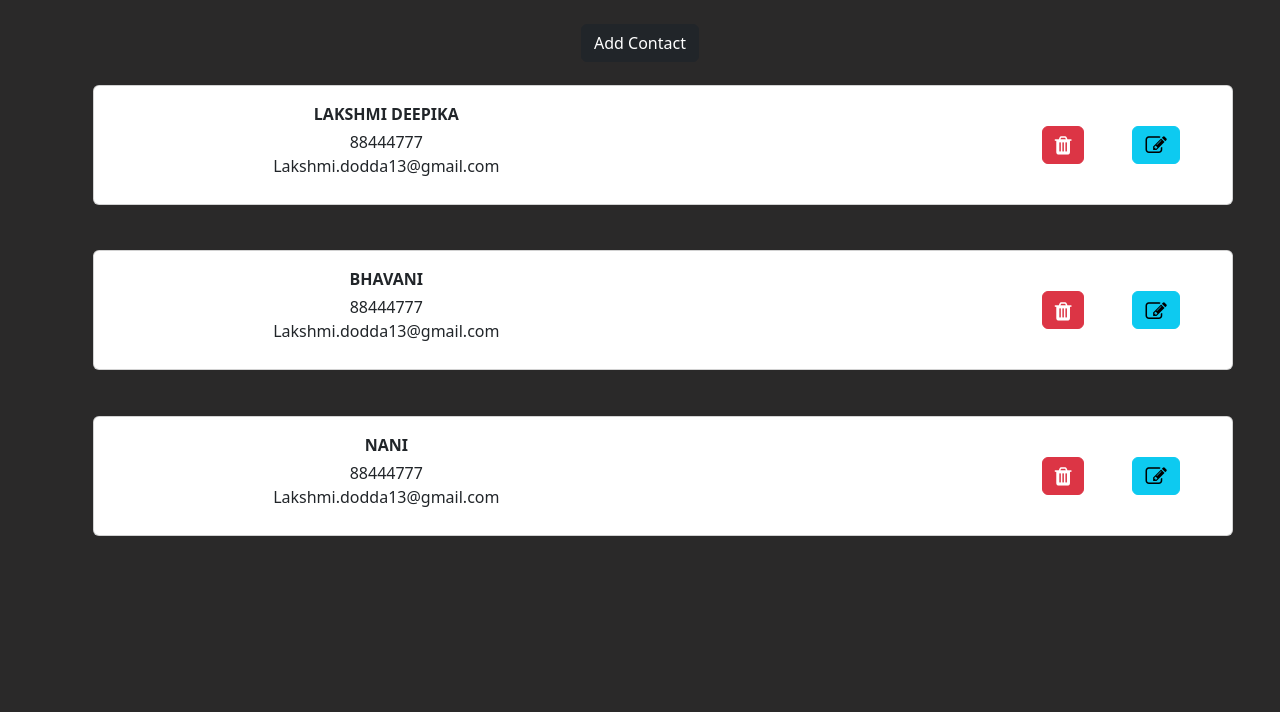
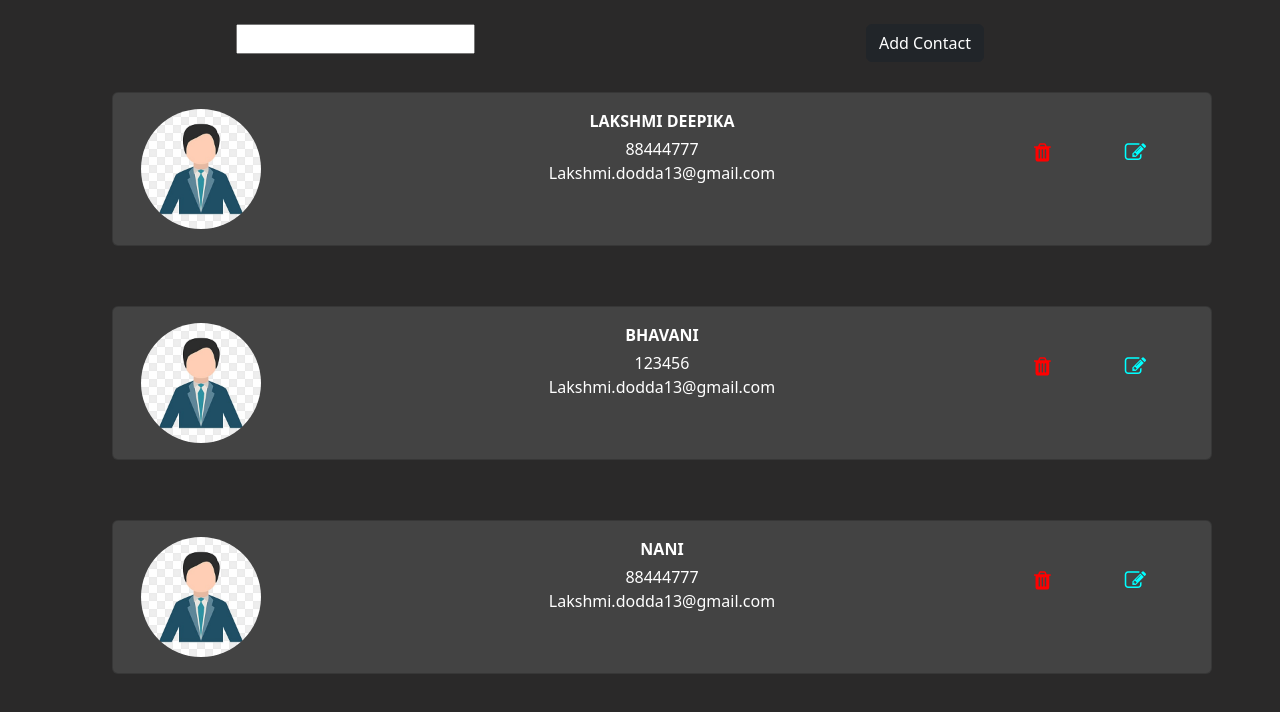
Before and after one commit to deepikavirajith/ContactsApplication_with_Redux, a React (Create React App) app: page / in a window 1280 px wide. Shown: the top 712 px of the page. Built offline with nearby package versions, Linux system fonts and the light colour scheme; data requests are answered from the project's data file.

Commit message:
adding_Search

```diff
--- a/json-server/db.json
+++ b/json-server/db.json
@@ -9,7 +9,7 @@
     {
       "pname": "Bhavani",
       "pemail": "Lakshmi.dodda13@gmail.com",
-      "pnumber": "88444777",
+      "pnumber": "123456",
       "id": 10
     },
     {
--- a/src/App.css
+++ b/src/App.css
@@ -1,25 +1,18 @@
-.card{
-  width: '18rem';
+
+.card {
   margin: 2%;
   text-align: center;
-  display: block;
-  align-items: center;
-  justify-content: flex-end;
+  background-color: rgb(67, 67, 67);
+  color: white;
 }
 
-.cardtitle{
+.cardtitle {
   font-weight: bold;
   text-transform: uppercase;
 }
 
-/* EditContactComponent.css */
 
-.center-container {
-  display: flex;
-  justify-content: center;
-  align-items: center;
-  min-height: 100vh;
-}
+
 
 .edit-contact-form {
   width: 100%;
@@ -57,3 +50,19 @@ body {
   margin: 0; /* Reset default margin to ensure full coverage */
   padding: 0; /* Reset default padding to ensure full coverage */
 }
+
+#image{
+  width: 120px;
+  height: 120px;
+  object-fit: cover;
+  border-radius: 50%;
+}
+.loading{
+  color: white;
+}
+#trash{
+  color: red;
+}
+#edit{
+  color: aqua;
+}
--- a/src/components/ContactsComponents.js
+++ b/src/components/ContactsComponents.js
@@ -1,12 +1,12 @@
-import React, { useEffect } from 'react';
+import React from 'react';
 import { useSelector } from 'react-redux';
-import { Card, CardBody, CardTitle, CardSubtitle, CardText, CardFooter } from 'reactstrap';
+import { Card, CardBody, CardTitle, CardSubtitle, CardText, CardFooter, CardImg } from 'reactstrap';
 import { useDispatch } from 'react-redux';
 import { Link } from 'react-router-dom';
 import axios from 'axios';
 import { deleteContactAction } from '../actions/ContactsAction';
 import { toast } from 'react-toastify';
-import EditContactComponent from './EditContactComponent';
+import SearchComponent from './SearchComponent';
 
 
 const ContactsComponents = () => {
@@ -31,23 +31,29 @@ const ContactsComponents = () => {
     if (contacts != null) {
         const renderList = contacts.map(contact =>
             <div className='container'>
-                <div className='row'>
-                    <Card key={contact.id} >
+                <div className='row m-2'>
+                    <Card key={contact.id} className='card'>
+
                         <CardBody>
                             <div className='row'>
-                                <div className='col-md-6'>
+                                <div className='col-md-2'>
+                                    <div className="d-flex justify-content-start">
+                                        <CardImg variant="top" src="avtar.jpg" id='image' />
+                                    </div>
+                                </div>
+                                <div className='col-md-8'>
                                     <CardTitle className='cardtitle'>{contact.pname}</CardTitle>
                                     <CardSubtitle>{contact.pnumber}</CardSubtitle>
                                     <CardText>{contact.pemail}</CardText>
                                 </div>
-                                <div className='col-md-6'>
+                                <div className='col-md-2'>
                                     <div className='d-flex justify-content-end'>
-                                        <button type="button" className="btn btn-danger m-4" onClick={() => deleteContact(contact.id)}>
+                                        <button type="button" className="btn m-4" id='trash' onClick={() => deleteContact(contact.id)}>
                                             <i className="fa fa-trash fa-lg"></i>
                                         </button>
                                         <Link
                                             to={`/edit/${contact.id}`} // Redirect to edit form with contact id as parameter
-                                            className="btn btn-info m-4">
+                                            className="btn m-4" id='edit'>
                                             <i className='fa fa-edit fa-lg'></i>
                                         </Link>
                                     </div>
@@ -59,13 +65,12 @@ const ContactsComponents = () => {
             </div>
         );
 
-
-
-
-
         return (
             <div className='container'>
                 <div className="row mt-4">
+                    <div className='col text-center '>
+                        <SearchComponent />
+                    </div>
                     <div className='col text-center'>
                         <Link to="/main" className='btn btn-dark'>
                             Add Contact
--- a/src/components/EditContactComponent.js
+++ b/src/components/EditContactComponent.js
@@ -93,7 +93,7 @@ return (
         <div className='row'>
             <div className='col-sm-8 mx-auto'>
                 {isLoading ? (
-                    <p>Loading...</p>
+                    <p className='loading'>Loading...</p>
                 ) :
                     <form onSubmit={editData}>
                         <div className='form-group mb-3'>
--- /dev/null
+++ b/src/components/SearchComponent.js
@@ -0,0 +1,21 @@
+import React from 'react';
+import { useSelector } from 'react-redux';
+
+const SearchComponent= () => {
+    const contacts = useSelector((state) => state.contacts.contacts);
+    console.log(contacts);
+  return (
+    <div className='container'>
+        <div className='row'>
+            <form>
+                <div>
+                    <input type='text'></input>
+                </div>
+            </form>
+
+        </div>
+    </div>
+  )
+}
+
+export default SearchComponent;
```
Also changed, not shown: public/avtar.jpg (added).
